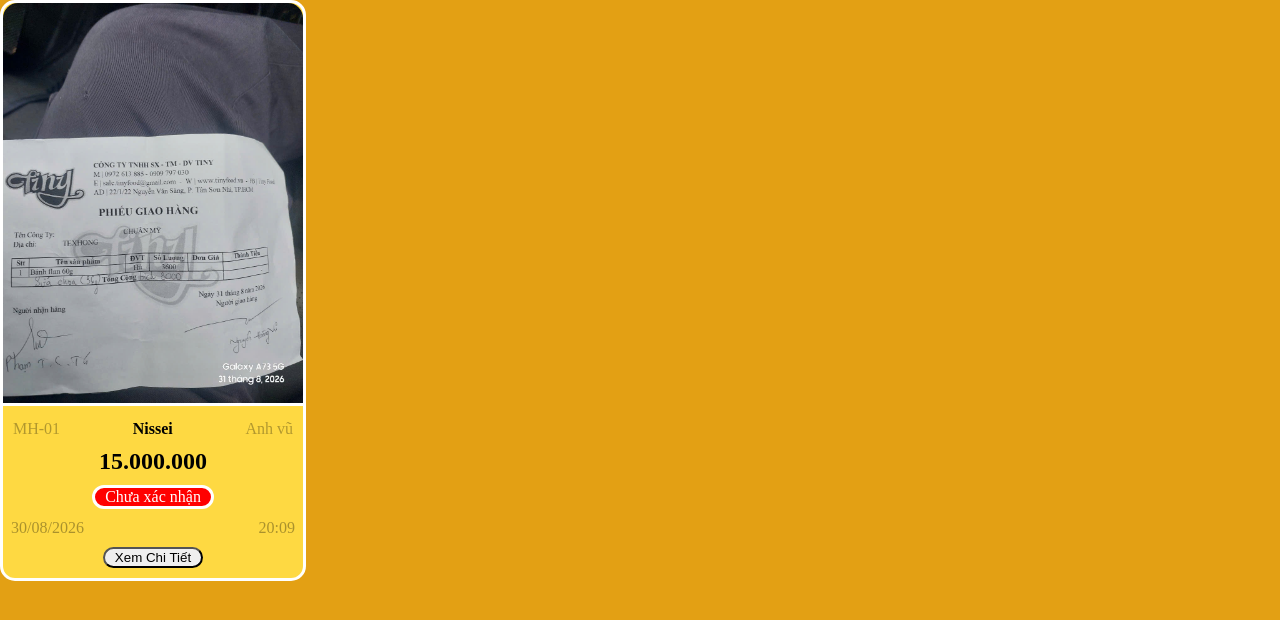
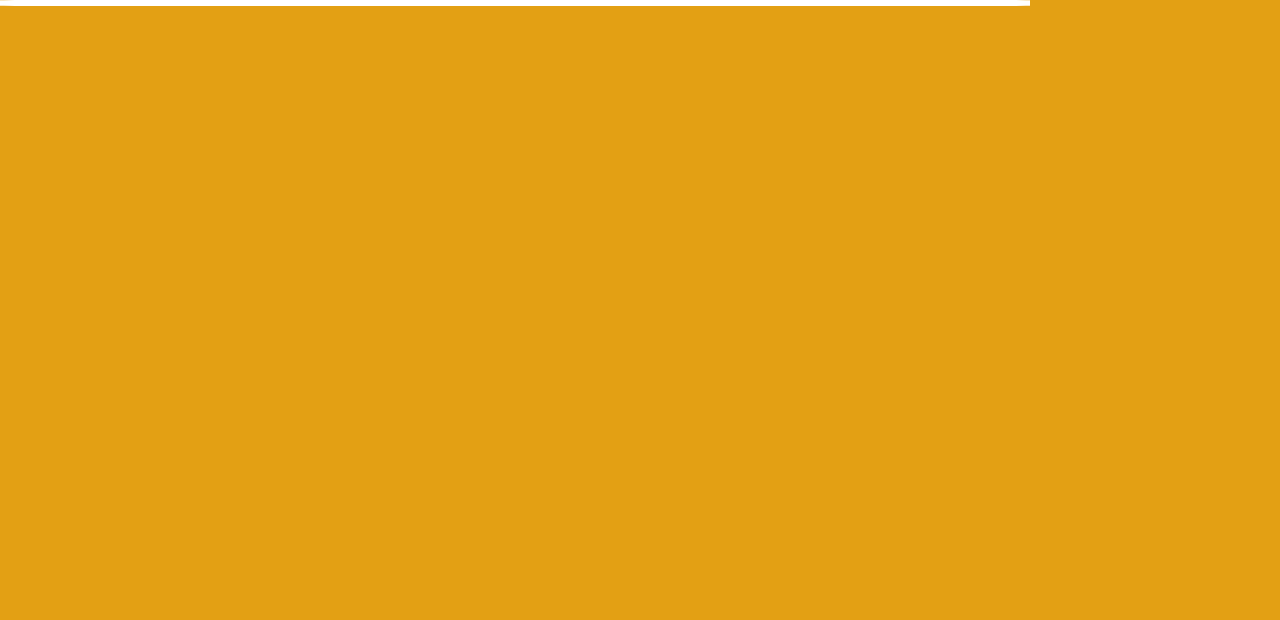
Before and after one commit to NGtrongNGWork/bill_System, a React app in the folder FrontEnd/: page / in a window 1280 px wide. Shown: the top 620 px of the page. Built offline with nearby package versions, Linux system fonts and the light colour scheme; the HTML template or start-up script is replaced by a standard one.

Commit message:
Sắp xếp và cập nhật thư mục

```diff
--- /dev/null
+++ b/FrontEnd/src/CardBill/Detail/Detail.css
@@ -0,0 +1,5 @@
+.container{
+    width: 80%;
+    border: 3px solid #fff;
+    border-radius: 5%;
+}
--- /dev/null
+++ b/FrontEnd/src/CardBill/Detail/Detail.jsx
@@ -0,0 +1,11 @@
+import React from "react";
+import './Detail.css'
+function Details()
+{
+    return(
+        <div className="container">
+
+        </div>
+    )
+}
+export default Details
--- a/FrontEnd/src/card.css
+++ b/FrontEnd/src/CardBill/card.css
@@ -1,13 +1,12 @@
 .cardBill{
-    width : 300px;
-    height : auto;
+    width : 225px;
     border-radius : 15px;
     background-Color :#FED942;
     border: 3px solid #fff;
 }
 .imgBill{
-    object-fit: contain;
-    aspect-ratio: auto;
+    object-fit: cover;
+    aspect-ratio: 3/2;
     width : 100%;
     border-radius: 15px 15px 0 0;
     border-bottom: 3px solid #fff;
--- a/FrontEnd/src/main.jsx
+++ b/FrontEnd/src/main.jsx
@@ -1,9 +1,10 @@
 import { StrictMode } from 'react'
 import { createRoot } from 'react-dom/client'
-import Card from './cardBill'
+import Card from './CardBill/cardBill'
+import Detail from './CardBill/Detail/Detail'
 import './body.css'
 createRoot(document.getElementById('root')).render(
   <StrictMode>
-    <Card/>
+    <Detail/>
   </StrictMode>,
 )
```
Also changed, not shown: FrontEnd/src/CardBill/cardBill.jsx (renamed from FrontEnd/src/cardBill.jsx), FrontEnd/src/img/logo.jpg (added).
